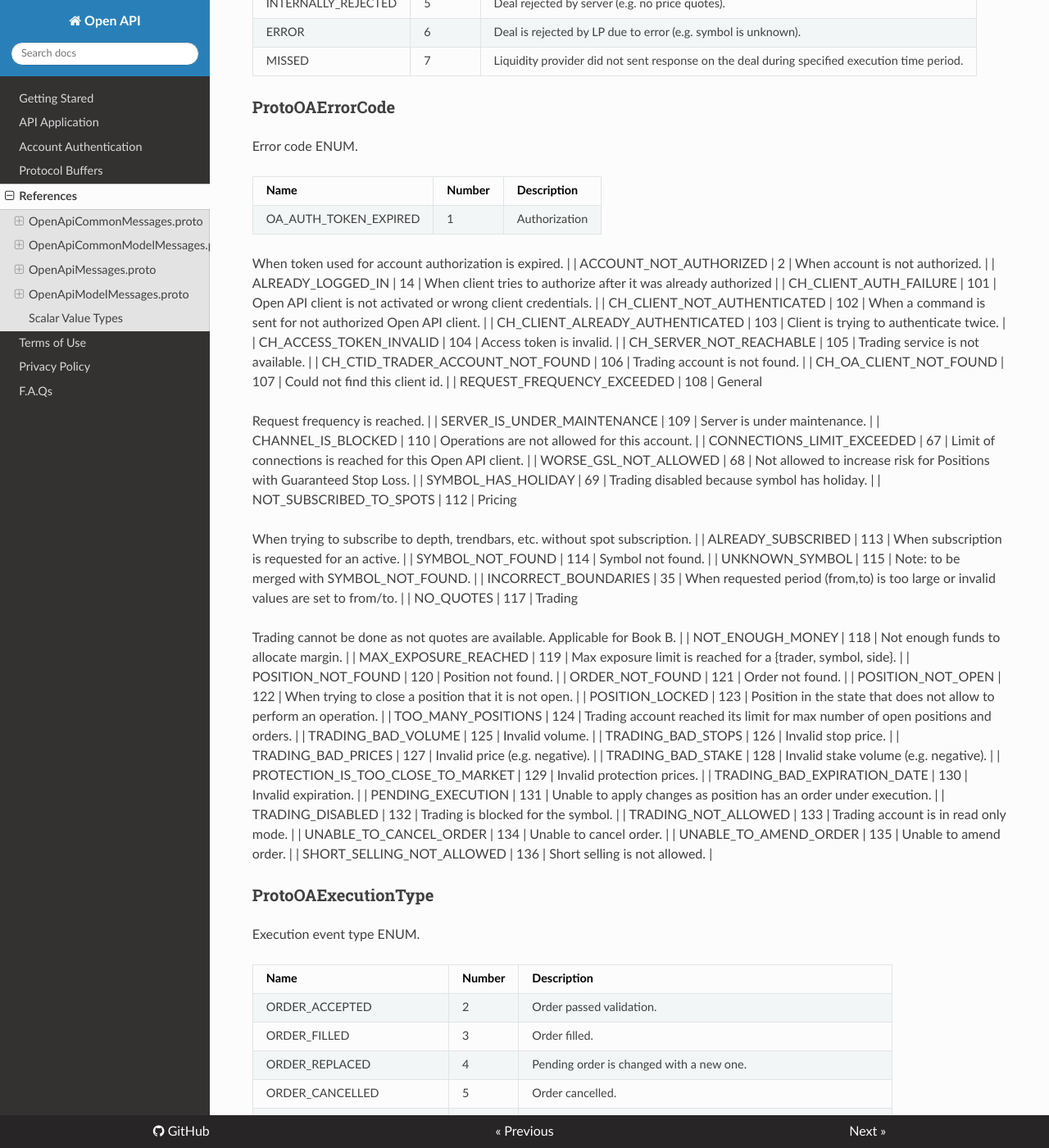
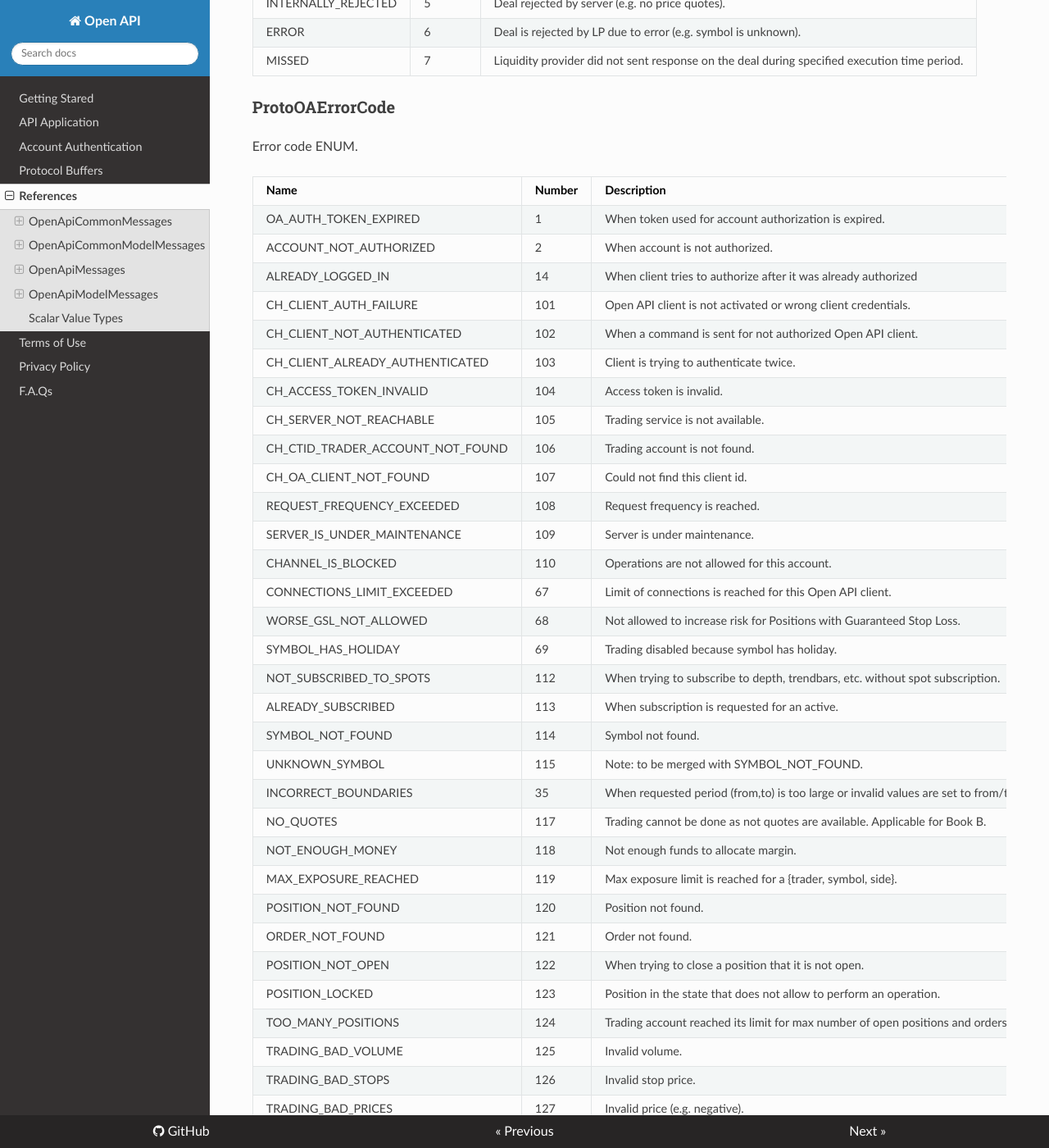
Before and after one commit to rkzn/open-api-docs, an MkDocs documentation site: the page built from docs/references.md, in a window 1280 px wide and 1400 px high, scrolled down 37833 px. Shown: the whole window at 82% size. Built offline with MkDocs 1.6.1, drawn with Linux system fonts in a browser that asks for light colours; nearby versions of some CDN libraries; some of the changed text lies outside the part shown.

Commit message:
Fixed ProtoOAErrorCode refereces issue

```diff
--- a/docs/references.md
+++ b/docs/references.md
@@ -1,9 +1,9 @@
 # References
 
-<a name="OpenApiCommonMessages.proto"></a>
+<a name="OpenApiCommonMessages"></a>
 <p align="right"><a href="#top">Top</a></p>
 
-## OpenApiCommonMessages.proto
+## OpenApiCommonMessages
 
 
 
@@ -66,10 +66,10 @@ Event that is sent from Open API proxy and can be used as criteria that connecti
 
 
 
-<a name="OpenApiCommonModelMessages.proto"></a>
+<a name="OpenApiCommonModelMessages"></a>
 <p align="right"><a href="#top">Top</a></p>
 
-## OpenApiCommonModelMessages.proto
+## OpenApiCommonModelMessages
 
 
 
@@ -116,10 +116,10 @@ COMMON error codes 1 - 99
 
 
 
-<a name="OpenApiMessages.proto"></a>
+<a name="OpenApiMessages"></a>
 <p align="right"><a href="#top">Top</a></p>
 
-## OpenApiMessages.proto
+## OpenApiMessages
 
 
 
@@ -1465,10 +1465,10 @@ Response to the ProtoOAVersionReq request.
 
 
 
-<a name="OpenApiModelMessages.proto"></a>
+<a name="OpenApiModelMessages"></a>
 <p align="right"><a href="#top">Top</a></p>
 
-## OpenApiModelMessages.proto
+## OpenApiModelMessages
 
 
 
@@ -2144,9 +2144,7 @@ Error code ENUM.
 
 | Name | Number | Description |
 | ---- | ------ | ----------- |
-| OA_AUTH_TOKEN_EXPIRED | 1 | Authorization
-
-When token used for account authorization is expired. |
+| OA_AUTH_TOKEN_EXPIRED | 1 | When token used for account authorization is expired. |
 | ACCOUNT_NOT_AUTHORIZED | 2 | When account is not authorized. |
 | ALREADY_LOGGED_IN | 14 | When client tries to authorize after it was already authorized |
 | CH_CLIENT_AUTH_FAILURE | 101 | Open API client is not activated or wrong client credentials. |
@@ -2156,24 +2154,18 @@ When token used for account authorization is expired. |
 | CH_SERVER_NOT_REACHABLE | 105 | Trading service is not available. |
 | CH_CTID_TRADER_ACCOUNT_NOT_FOUND | 106 | Trading account is not found. |
 | CH_OA_CLIENT_NOT_FOUND | 107 | Could not find this client id. |
-| REQUEST_FREQUENCY_EXCEEDED | 108 | General
-
-Request frequency is reached. |
+| REQUEST_FREQUENCY_EXCEEDED | 108 | Request frequency is reached. |
 | SERVER_IS_UNDER_MAINTENANCE | 109 | Server is under maintenance. |
 | CHANNEL_IS_BLOCKED | 110 | Operations are not allowed for this account. |
 | CONNECTIONS_LIMIT_EXCEEDED | 67 | Limit of connections is reached for this Open API client. |
 | WORSE_GSL_NOT_ALLOWED | 68 | Not allowed to increase risk for Positions with Guaranteed Stop Loss. |
 | SYMBOL_HAS_HOLIDAY | 69 | Trading disabled because symbol has holiday. |
-| NOT_SUBSCRIBED_TO_SPOTS | 112 | Pricing
-
-When trying to subscribe to depth, trendbars, etc. without spot subscription. |
+| NOT_SUBSCRIBED_TO_SPOTS | 112 | When trying to subscribe to depth, trendbars, etc. without spot subscription. |
 | ALREADY_SUBSCRIBED | 113 | When subscription is requested for an active. |
 | SYMBOL_NOT_FOUND | 114 | Symbol not found. |
 | UNKNOWN_SYMBOL | 115 | Note: to be merged with SYMBOL_NOT_FOUND. |
 | INCORRECT_BOUNDARIES | 35 | When requested period (from,to) is too large or invalid values are set to from/to. |
-| NO_QUOTES | 117 | Trading
-
-Trading cannot be done as not quotes are available. Applicable for Book B. |
+| NO_QUOTES | 117 | Trading cannot be done as not quotes are available. Applicable for Book B. |
 | NOT_ENOUGH_MONEY | 118 | Not enough funds to allocate margin. |
 | MAX_EXPOSURE_REACHED | 119 | Max exposure limit is reached for a {trader, symbol, side}. |
 | POSITION_NOT_FOUND | 120 | Position not found. |
```
Also changed, not shown: 1 other file.
